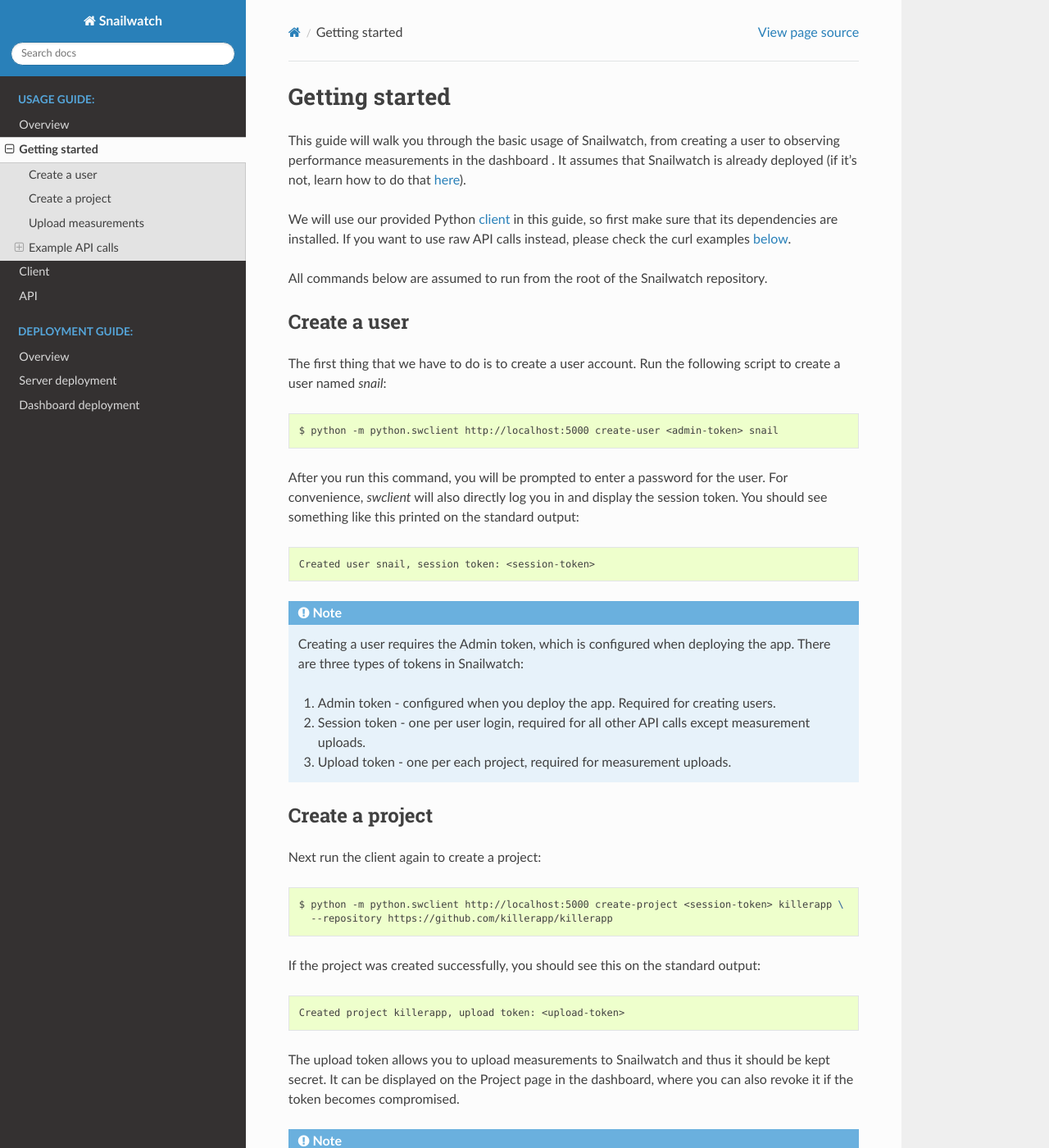
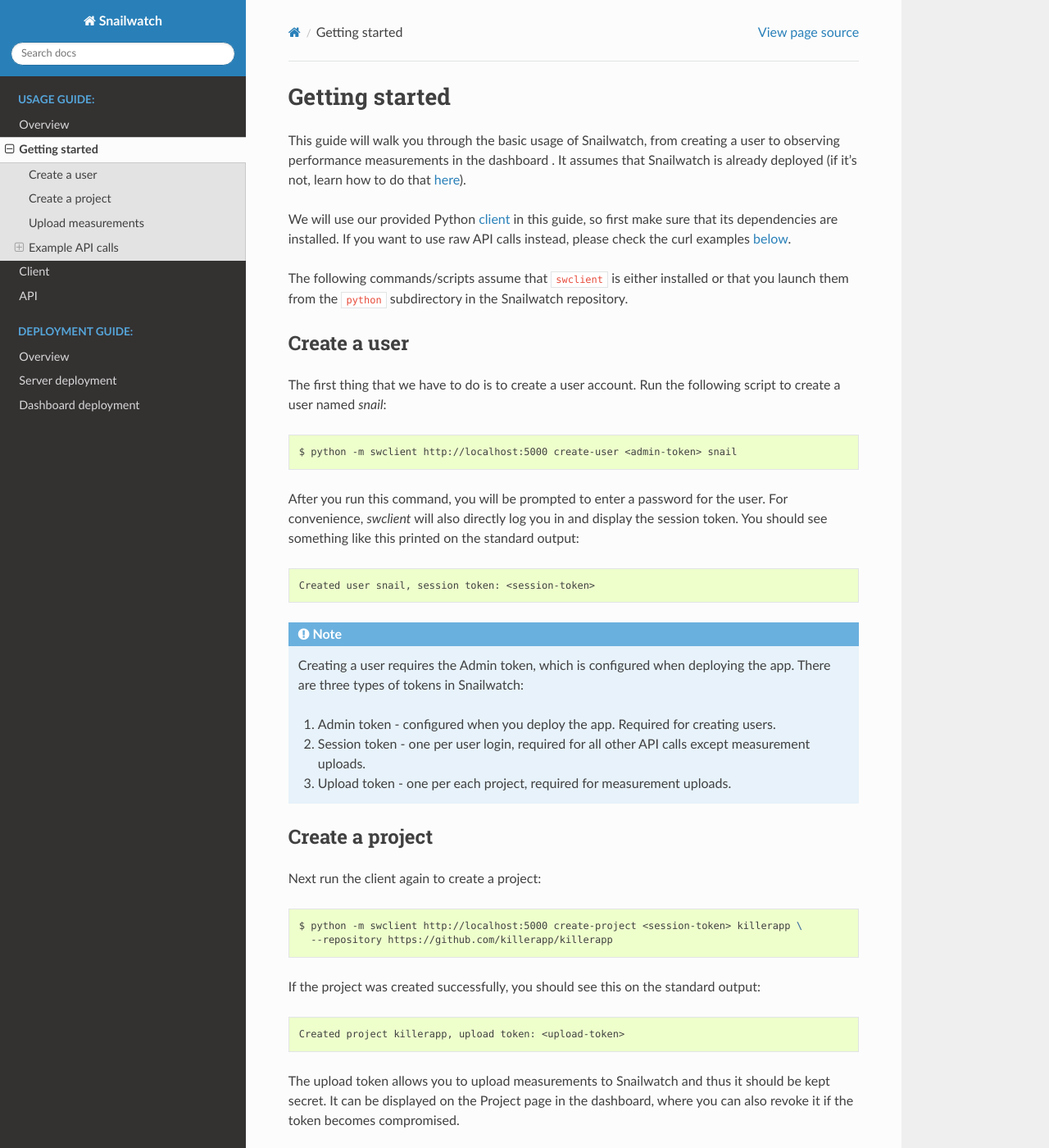
Before and after one commit to It4innovations/snailwatch, a Sphinx documentation site: the page built from docs/getting-started.rst, in a window 1280 px wide and 1400 px high. Shown: the whole window at 82% size. Built offline with Sphinx 7.4.7 and the Read the Docs theme 2.0.0, drawn with Linux system fonts in a browser that asks for light colours.

Commit message:
DOC: clarify swclient installation/working directory for launching scripts

```diff
--- a/docs/client.rst
+++ b/docs/client.rst
@@ -25,11 +25,13 @@
 
 CLI usage
 ---------
+The following examples assume that ``swclient`` is either installed or that
+you launch the commands from the ``python`` subdirectory in the Snailwatch repository.
 
 .. code-block:: bash
 
     # create user (email is optional)
-    $ python -m swclient <server> create-user <admin-token> <username> --email <email>
+    $ python -m python.swclient <server> create-user <admin-token> <username> --email <email>
 
     # create project (repository URL is optional)
     $ python -m swclient <server> create-project <session-token> name --repository <repository>
--- a/docs/getting-started.rst
+++ b/docs/getting-started.rst
@@ -8,7 +8,8 @@
 that its dependencies are installed. If you want
 to use raw API calls instead, please check the curl examples `below <#example-api-calls>`_.
 
-All commands below are assumed to run from the root of the Snailwatch repository.
+The following commands/scripts assume that ``swclient`` is either installed or that
+you launch them from the ``python`` subdirectory in the Snailwatch repository.
 
 Create a user
 -------------
@@ -17,7 +18,7 @@
 
 .. code-block:: bash
 
-    $ python -m python.swclient http://localhost:5000 create-user <admin-token> snail
+    $ python -m swclient http://localhost:5000 create-user <admin-token> snail
 
 After you run this command, you will be prompted to enter a password for the user.
 For convenience, `swclient` will also directly log you in and
@@ -42,7 +43,7 @@
 
 .. code-block:: bash
 
-    $ python -m python.swclient http://localhost:5000 create-project <session-token> killerapp \
+    $ python -m swclient http://localhost:5000 create-project <session-token> killerapp \
       --repository https://github.com/killerapp/killerapp
 
 If the project was created successfully, you should see this on the standard output:
```
